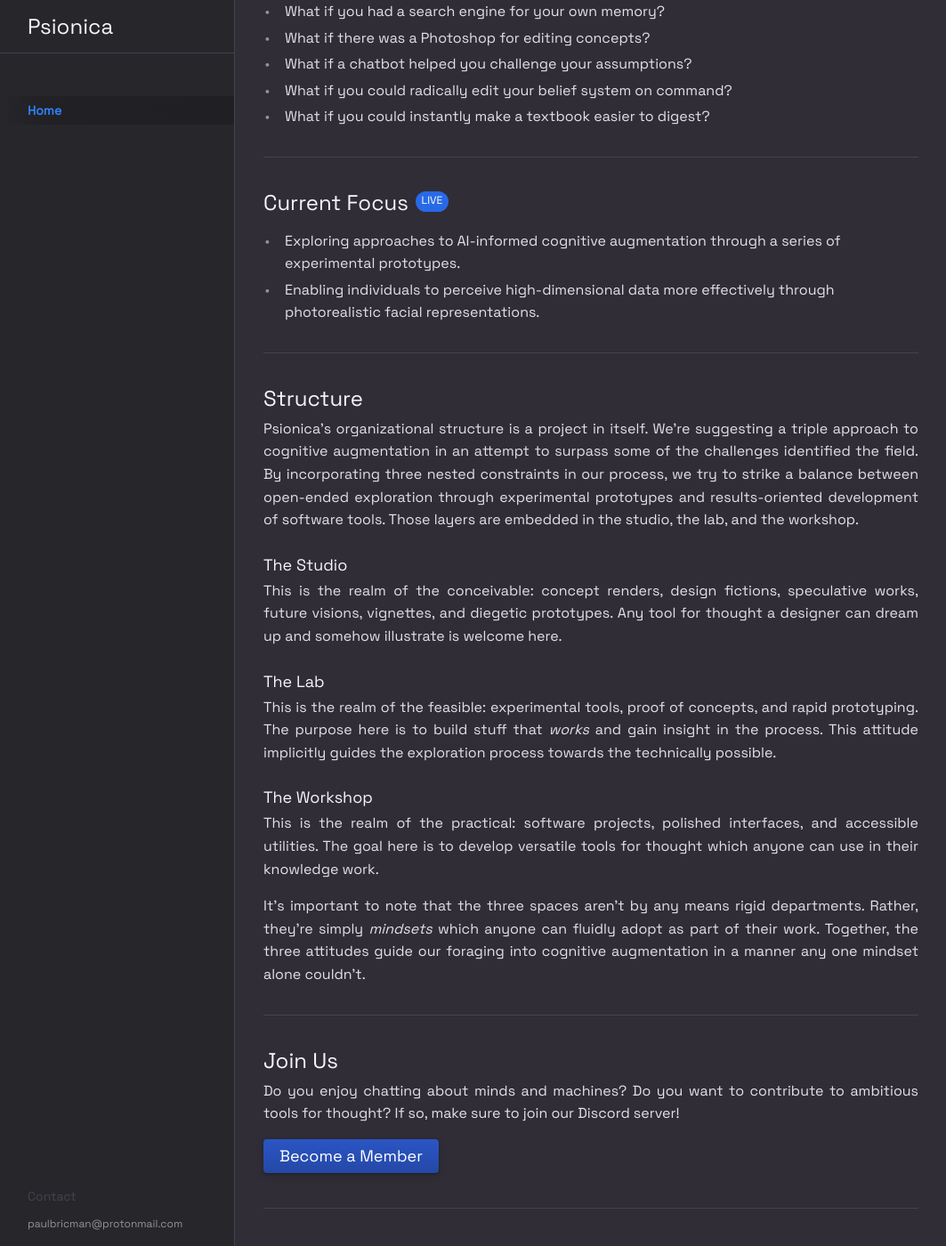
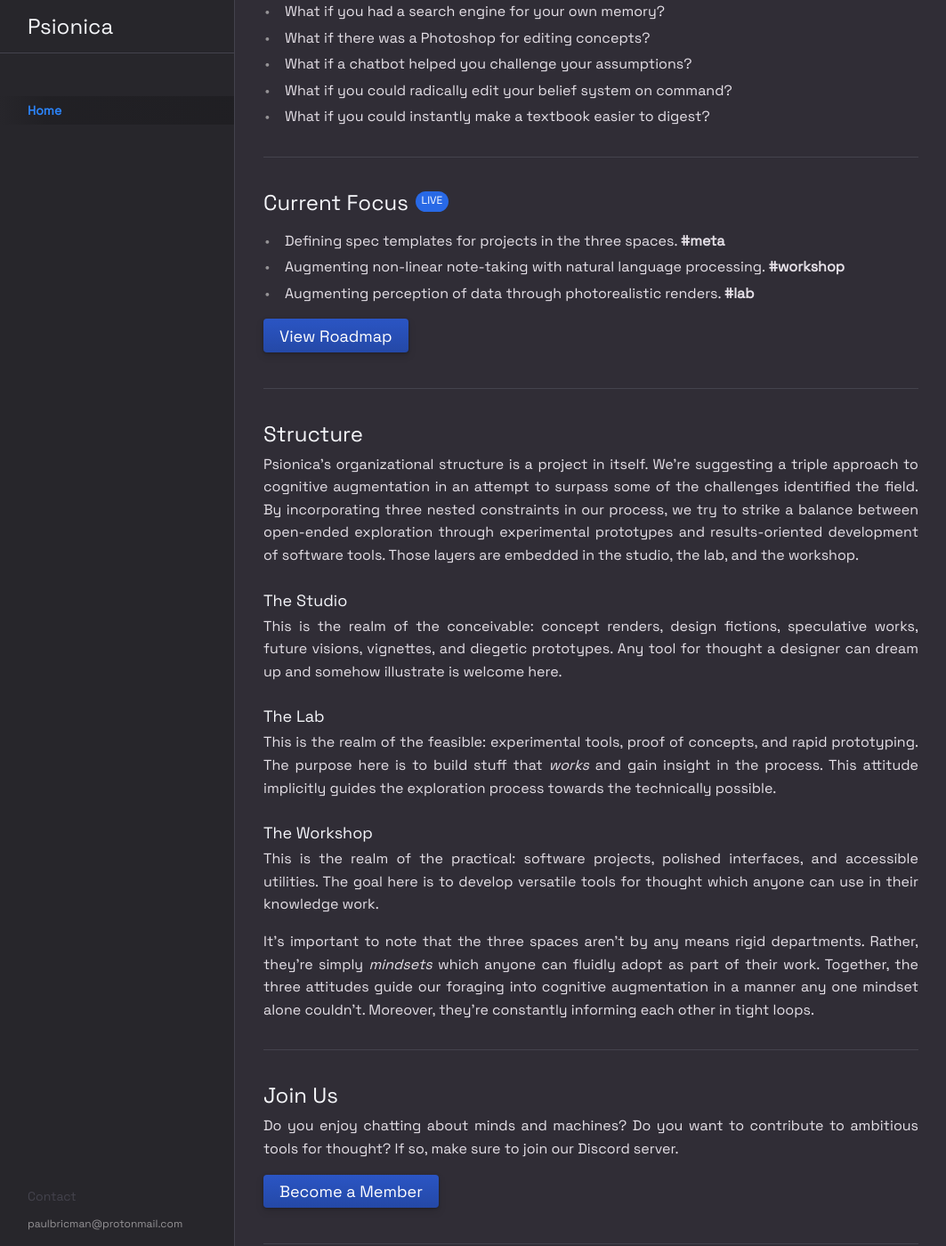
Before and after one commit to Psionica/psionica.github.io, a Jekyll site: the page built from index.md, in a window 1280 px wide and 1400 px high, scrolled down 553 px. Shown: the whole window at 89% size, without its empty margins (108-1171 px from the left). Built offline with Jekyll 4.4.1, drawn with Linux system fonts in a browser that asks for light colours.

Commit message:
Update index

```diff
--- a/index.md
+++ b/index.md
@@ -35,8 +35,11 @@ In our work, we're routinely addressing questions such as:
 Live
 {: .label }
 
-- Exploring approaches to AI-informed cognitive augmentation through a series of experimental prototypes.
-- Enabling individuals to perceive high-dimensional data more effectively through photorealistic facial representations.
+- Defining spec templates for projects in the three spaces. **#meta**
+- Augmenting non-linear note-taking with natural language processing. **#workshop**
+- Augmenting perception of data through photorealistic renders. **#lab**
+
+[View Roadmap](https://github.com/orgs/Psionica/projects/1){: .btn .btn-primary .fs-5 .mb-4 .mb-md-0 }
 
 ---
 
@@ -53,12 +56,12 @@ This is the realm of the feasible: experimental tools, proof of concepts, and ra
 ### The Workshop
 This is the realm of the practical: software projects, polished interfaces, and accessible utilities. The goal here is to develop versatile tools for thought which anyone can use in their knowledge work.
 
-It's important to note that the three spaces aren't by any means rigid departments. Rather, they're simply *mindsets* which anyone can fluidly adopt as part of their work. Together, the three attitudes guide our foraging into cognitive augmentation in a manner any one mindset alone couldn't.
+It's important to note that the three spaces aren't by any means rigid departments. Rather, they're simply *mindsets* which anyone can fluidly adopt as part of their work. Together, the three attitudes guide our foraging into cognitive augmentation in a manner any one mindset alone couldn't. Moreover, they're constantly informing each other in tight loops.
 
 ---
 
 ## Join Us
-Do you enjoy chatting about minds and machines? Do you want to contribute to ambitious tools for thought? If so, make sure to join our Discord server!
+Do you enjoy chatting about minds and machines? Do you want to contribute to ambitious tools for thought? If so, make sure to join our Discord server.
 
 [Become a Member](https://discord.gg/MJZDdXkFGa){: .btn .btn-primary .fs-5 .mb-4 .mb-md-0 }
 
```
Also changed, not shown: other parts of index.md (+2 -2 lines), 2 other files.
